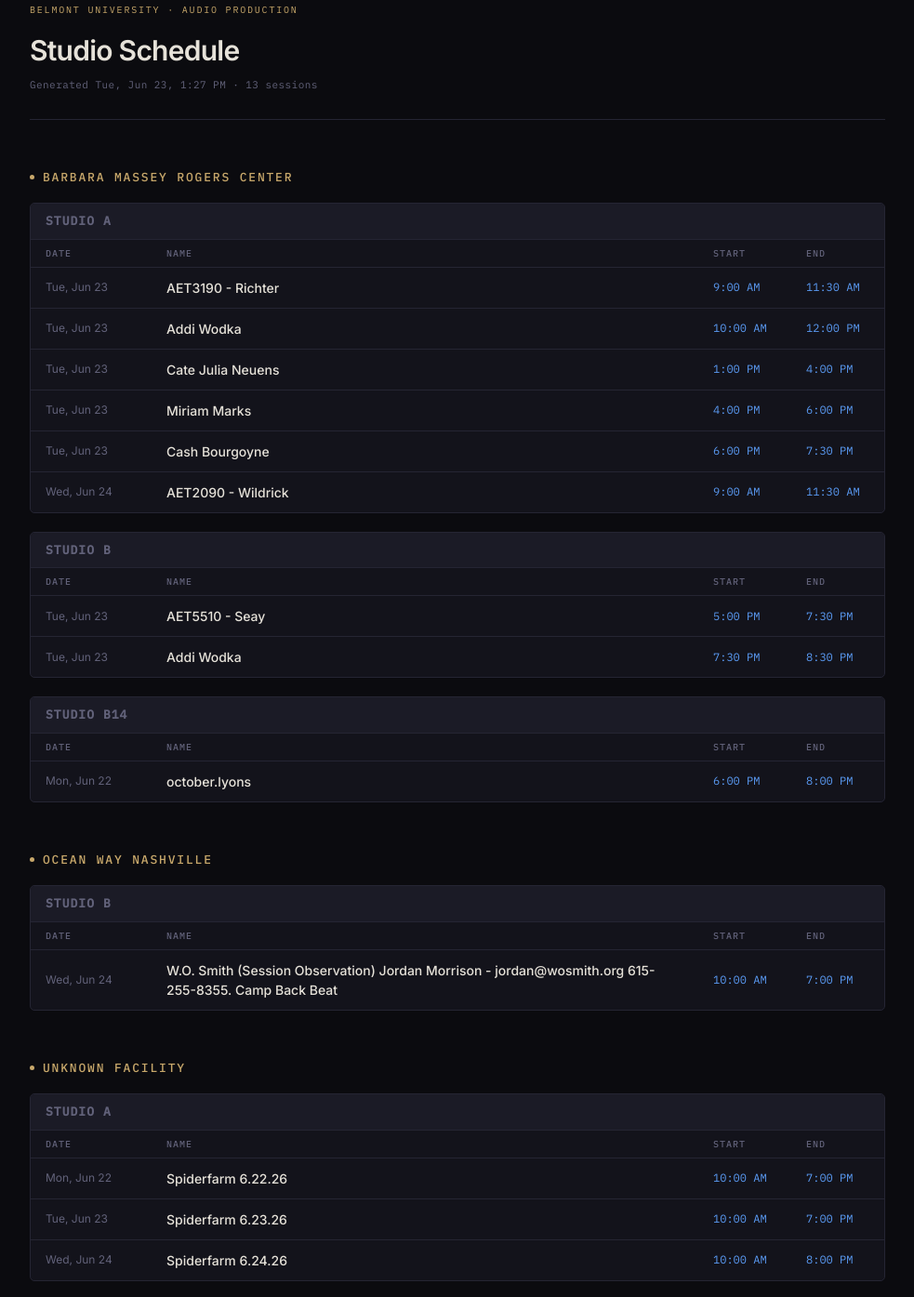
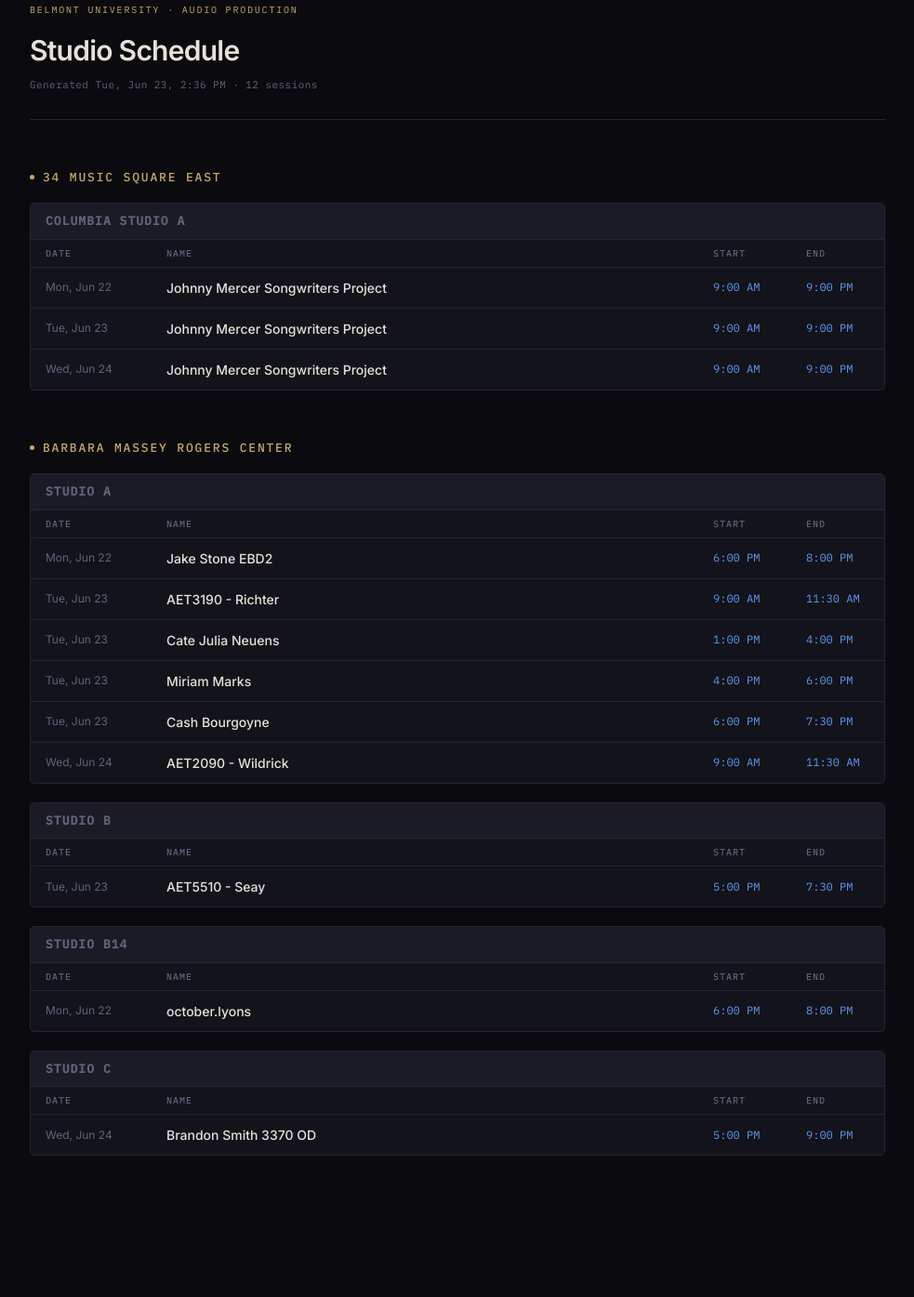
Before and after one commit to bradwintersmusic-cloud/studioassistant-sync, a website: page index.html in a window 1280 px wide. Shown: the part 45-1440 px from the top of the page at 93% size, without its empty margins (148-1131 px from the left). Drawn offline with Linux system fonts and the light colour scheme.

Commit message:
Update schedule

```diff
--- a/index.html
+++ b/index.html
@@ -168,10 +168,49 @@
   <header class="page-header">
     <div class="wordmark">Belmont University · Audio Production</div>
     <h1>Studio Schedule</h1>
-    <div class="meta">Generated Tue, Jun 23, 1:27 PM · 13 sessions</div>
+    <div class="meta">Generated Tue, Jun 23, 2:36 PM · 12 sessions</div>
   </header>
   <main class="content">
 
+      <section class="facility-block">
+        <div class="facility-header">
+          <span class="dot"></span>34 Music Square East
+        </div>
+
+        <div class="studio-block">
+          <div class="studio-header">Columbia Studio A</div>
+          <table>
+            <thead>
+              <tr>
+                <th>Date</th>
+                <th>Name</th>
+                <th>Start</th>
+                <th>End</th>
+              </tr>
+            </thead>
+            <tbody>
+            <tr>
+              <td class="col-date">Mon, Jun 22</td>
+              <td class="col-name">Johnny Mercer Songwriters Project</td>
+              <td class="col-time">9:00 AM</td>
+              <td class="col-time">9:00 PM</td>
+            </tr>
+            <tr>
+              <td class="col-date">Tue, Jun 23</td>
+              <td class="col-name">Johnny Mercer Songwriters Project</td>
+              <td class="col-time">9:00 AM</td>
+              <td class="col-time">9:00 PM</td>
+            </tr>
+            <tr>
+              <td class="col-date">Wed, Jun 24</td>
+              <td class="col-name">Johnny Mercer Songwriters Project</td>
+              <td class="col-time">9:00 AM</td>
+              <td class="col-time">9:00 PM</td>
+            </tr>
+            </tbody>
+          </table>
+        </div>
+      </section>
       <section class="facility-block">
         <div class="facility-header">
           <span class="dot"></span>Barbara Massey Rogers Center
@@ -190,16 +229,16 @@
             </thead>
             <tbody>
             <tr>
+              <td class="col-date">Mon, Jun 22</td>
+              <td class="col-name">Jake Stone EBD2</td>
+              <td class="col-time">6:00 PM</td>
+              <td class="col-time">8:00 PM</td>
+            </tr>
+            <tr>
               <td class="col-date">Tue, Jun 23</td>
               <td class="col-name">AET3190 - Richter</td>
               <td class="col-time">9:00 AM</td>
               <td class="col-time">11:30 AM</td>
-            </tr>
-            <tr>
-              <td class="col-date">Tue, Jun 23</td>
-              <td class="col-name">Addi Wodka</td>
-              <td class="col-time">10:00 AM</td>
-              <td class="col-time">12:00 PM</td>
             </tr>
             <tr>
               <td class="col-date">Tue, Jun 23</td>
@@ -246,12 +285,6 @@
               <td class="col-time">5:00 PM</td>
               <td class="col-time">7:30 PM</td>
             </tr>
-            <tr>
-              <td class="col-date">Tue, Jun 23</td>
-              <td class="col-name">Addi Wodka</td>
-              <td class="col-time">7:30 PM</td>
-              <td class="col-time">8:30 PM</td>
-            </tr>
             </tbody>
           </table>
         </div>
@@ -276,14 +309,8 @@
             </tbody>
           </table>
         </div>
-      </section>
-      <section class="facility-block">
-        <div class="facility-header">
-          <span class="dot"></span>Ocean Way Nashville
-        </div>
-
         <div class="studio-block">
-          <div class="studio-header">Studio B</div>
+          <div class="studio-header">Studio C</div>
           <table>
             <thead>
               <tr>
@@ -296,48 +323,9 @@
             <tbody>
             <tr>
               <td class="col-date">Wed, Jun 24</td>
-              <td class="col-name">W.O. Smith (Session Observation) Jordan Morrison - jordan@wosmith.org  615-255-8355. Camp Back Beat</td>
-              <td class="col-time">10:00 AM</td>
-              <td class="col-time">7:00 PM</td>
-            </tr>
-            </tbody>
-          </table>
-        </div>
-      </section>
-      <section class="facility-block">
-        <div class="facility-header">
-          <span class="dot"></span>Unknown Facility
-        </div>
-
-        <div class="studio-block">
-          <div class="studio-header">Studio A</div>
-          <table>
-            <thead>
-              <tr>
-                <th>Date</th>
-                <th>Name</th>
-                <th>Start</th>
-                <th>End</th>
-              </tr>
-            </thead>
-            <tbody>
-            <tr>
-              <td class="col-date">Mon, Jun 22</td>
-              <td class="col-name">Spiderfarm 6.22.26</td>
-              <td class="col-time">10:00 AM</td>
-              <td class="col-time">7:00 PM</td>
-            </tr>
-            <tr>
-              <td class="col-date">Tue, Jun 23</td>
-              <td class="col-name">Spiderfarm 6.23.26</td>
-              <td class="col-time">10:00 AM</td>
-              <td class="col-time">7:00 PM</td>
-            </tr>
-            <tr>
-              <td class="col-date">Wed, Jun 24</td>
-              <td class="col-name">Spiderfarm 6.24.26</td>
-              <td class="col-time">10:00 AM</td>
-              <td class="col-time">8:00 PM</td>
+              <td class="col-name">Brandon Smith 3370 OD</td>
+              <td class="col-time">5:00 PM</td>
+              <td class="col-time">9:00 PM</td>
             </tr>
             </tbody>
           </table>
```
Also changed, not shown: scripts/studioassistant-syncv3.js (+16 -5 lines), output/index.html (deleted).
